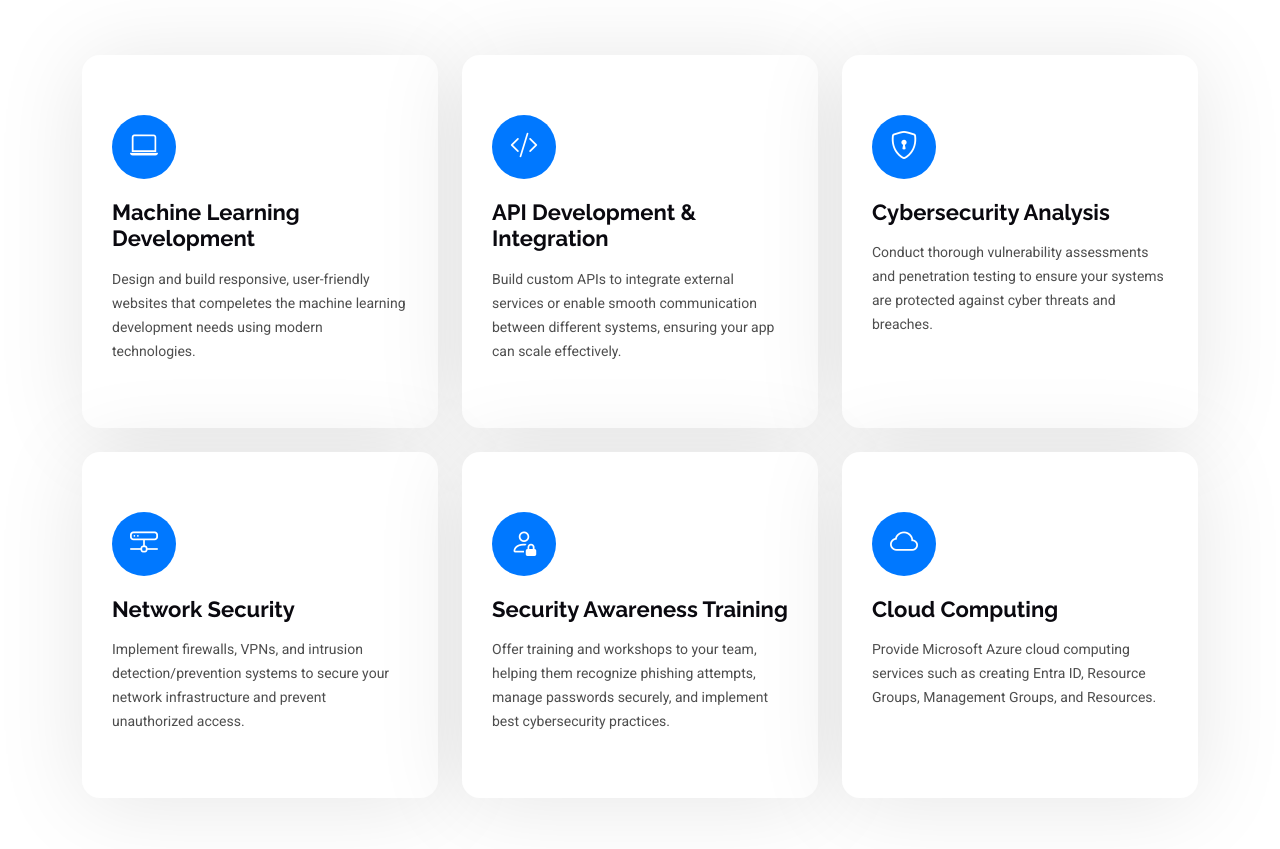
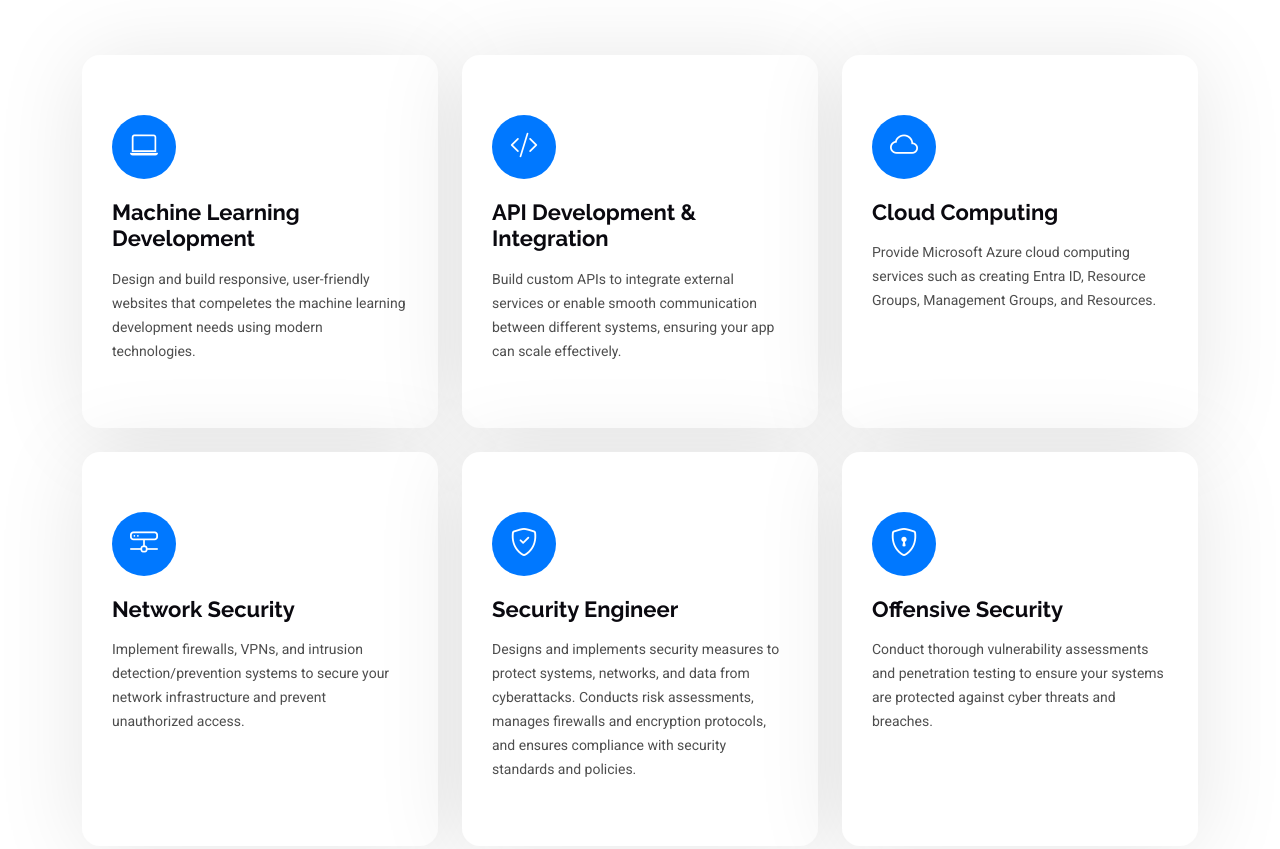
Before and after one commit to Ian-Kimori/Ian-Kimori.github.io, a plain HTML site: page skills.html in a window 1280 px wide. Shown: the part 260-1109 px from the top of the page. Drawn offline with Linux system fonts and the light colour scheme.

Commit message:
skills.html

```diff
--- a/skills.html
+++ b/skills.html
@@ -82,7 +82,7 @@
             </div>
             <!-- End Skills Item -->
 
-            <!-- API Development -->
+            <!-- API Development & Integration -->
             <div class="col-lg-4 col-md-6" data-aos="fade-up" data-aos-delay="200">
               <div class="skills-item position-relative">
                 <div class="icon">
@@ -96,16 +96,16 @@
             </div>
             <!-- End Skills Item -->
 
-            <!-- Cybersecurity -->
-            <div class="col-lg-4 col-md-6" data-aos="fade-up" data-aos-delay="300">
+            <!-- Cloud Computing -->
+            <div class="col-lg-4 col-md-6" data-aos="fade-up" data-aos-delay="600">
               <div class="skills-item position-relative">
                 <div class="icon">
-                  <i class="bi bi-shield-lock"></i>
+                  <i class="bi bi-cloud"></i>
                 </div>
                 <a href="contact.html" class="stretched-link">
-                  <h3>Cybersecurity Analysis</h3>
+                  <h3>Cloud Computing</h3>
                 </a>
-                <p>Conduct thorough vulnerability assessments and penetration testing to ensure your systems are protected against cyber threats and breaches.</p>
+                <p>Provide Microsoft Azure cloud computing services such as creating Entra ID, Resource Groups, Management Groups, and Resources.</p>
               </div>
             </div>
             <!-- End Skills Item -->
@@ -124,30 +124,30 @@
             </div>
             <!-- End Skills Item -->
 
-            <!-- Security Training -->
+            <!-- Security Engineer -->
             <div class="col-lg-4 col-md-6" data-aos="fade-up" data-aos-delay="500">
               <div class="skills-item position-relative">
                 <div class="icon">
-                  <i class="bi bi-person-lock"></i>
+                  <i class="bi bi-shield-check"></i>
                 </div>
                 <a href="contact.html" class="stretched-link">
-                  <h3>Security Awareness Training</h3>
+                  <h3>Security Engineer</h3>
                 </a>
-                <p>Offer training and workshops to your team, helping them recognize phishing attempts, manage passwords securely, and implement best cybersecurity practices.</p>
+                <p>Designs and implements security measures to protect systems, networks, and data from cyberattacks. Conducts risk assessments, manages firewalls and encryption protocols, and ensures compliance with security standards and policies.</p>
               </div>
             </div>
             <!-- End Skills Item -->
 
-            <!-- Maintenance & Support -->
-            <div class="col-lg-4 col-md-6" data-aos="fade-up" data-aos-delay="600">
+            <!-- Offensive Security -->
+            <div class="col-lg-4 col-md-6" data-aos="fade-up" data-aos-delay="300">
               <div class="skills-item position-relative">
                 <div class="icon">
-                  <i class="bi bi-cloud"></i>
+                  <i class="bi bi-shield-lock"></i>
                 </div>
                 <a href="contact.html" class="stretched-link">
-                  <h3>Cloud Computing</h3>
+                  <h3>Offensive Security</h3>
                 </a>
-                <p>Provide Microsoft Azure cloud computing services such as creating Entra ID, Resource Groups, Management Groups, and Resources.</p>
+                <p>Conduct thorough vulnerability assessments and penetration testing to ensure your systems are protected against cyber threats and breaches.</p>
               </div>
             </div>
             <!-- End Skills Item -->
```
